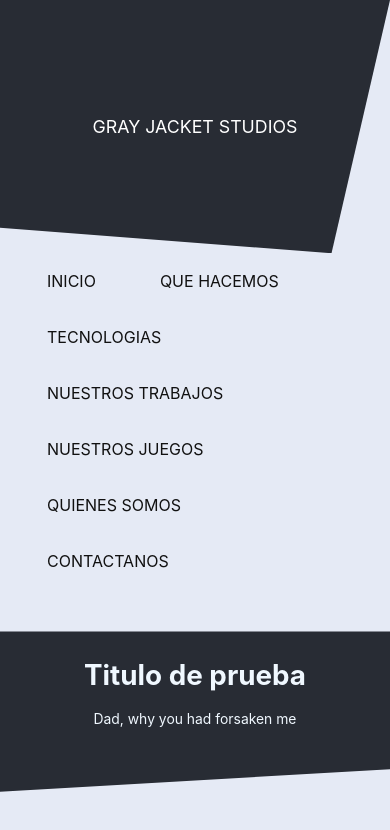
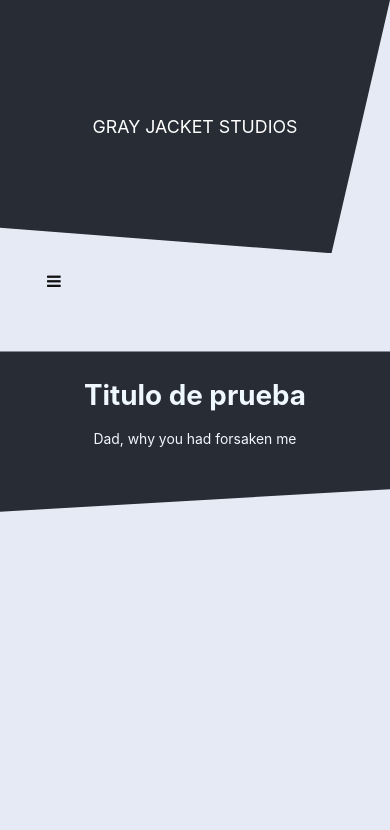
Before and after one commit to GrayJacketStudios/GrayJacketStudios.github.io, a React (Create React App) app: page / in a window 390 px wide. Shown: the top 830 px of the page. Built offline with nearby package versions, Linux system fonts and the light colour scheme.

Commit message:
Se añade la funcionalidad de menu responsivo

```diff
--- a/src/components/cabecera/Menu.js
+++ b/src/components/cabecera/Menu.js
@@ -4,11 +4,22 @@ import { Link } from 'react-router-dom';
 import '../../css/menu.css';
 
 export default class Menu extends Component {
+
+    myFunction() {
+        var x = document.getElementById("menu");
+        if (x.className === "menu") {
+            x.className += " responsive";
+        } else {
+            x.className = "menu";
+        }
+    }
+
+
     render() {
         return (
-            <div className="menu">
+            <div >
                 <nav>
-                    <ul>
+                    <ul className="menu" id="menu">
                         <li><Link to="/">INICIO</Link></li>
                         <li><Link to="/">QUE HACEMOS</Link></li>
                         <li><Link to="/">TECNOLOGIAS</Link></li>
@@ -16,6 +27,9 @@ export default class Menu extends Component {
                         <li><Link to="/">NUESTROS JUEGOS</Link></li>
                         <li><Link to="/">QUIENES SOMOS</Link></li>
                         <li><Link to="/">CONTACTANOS</Link></li>
+                        <li><a href="javascript:void(0);" class="icon" onClick={this.myFunction}>
+                            <i class="fa fa-bars"></i>
+                        </a></li>
                     </ul>
 
                 </nav>
--- a/src/css/menu.css
+++ b/src/css/menu.css
@@ -1,6 +1,7 @@
 .menu{
     text-align: left !important;
-    margin-left: 15px;
+	margin-left: 15px;
+	overflow: hidden;
 }
 
 nav {
@@ -63,3 +64,31 @@ nav ul li ul li a:focus {
 	background: #eee;
 	color: #111;
 }
+
+
+
+.menu .icon {
+  display: none;
+}
+
+@media screen and (max-width: 600px) {
+  nav ul li:not(:last-child) {display: none;}
+  .menu .icon {
+    float: right;
+    display: block;
+  }
+}
+
+/* The "responsive" class is added to the topnav with JavaScript when the user clicks on the icon. This class makes the topnav look good on small screens (display the links vertically instead of horizontally) */
+@media screen and (max-width: 600px) {
+  .menu.responsive {position: relative;}
+  .menu.responsive .icon {
+    left: 0;
+    top: 0;
+  }
+  .menu.responsive li {
+    float: none;
+    display: block;
+    text-align: left;
+  }
+}
```
